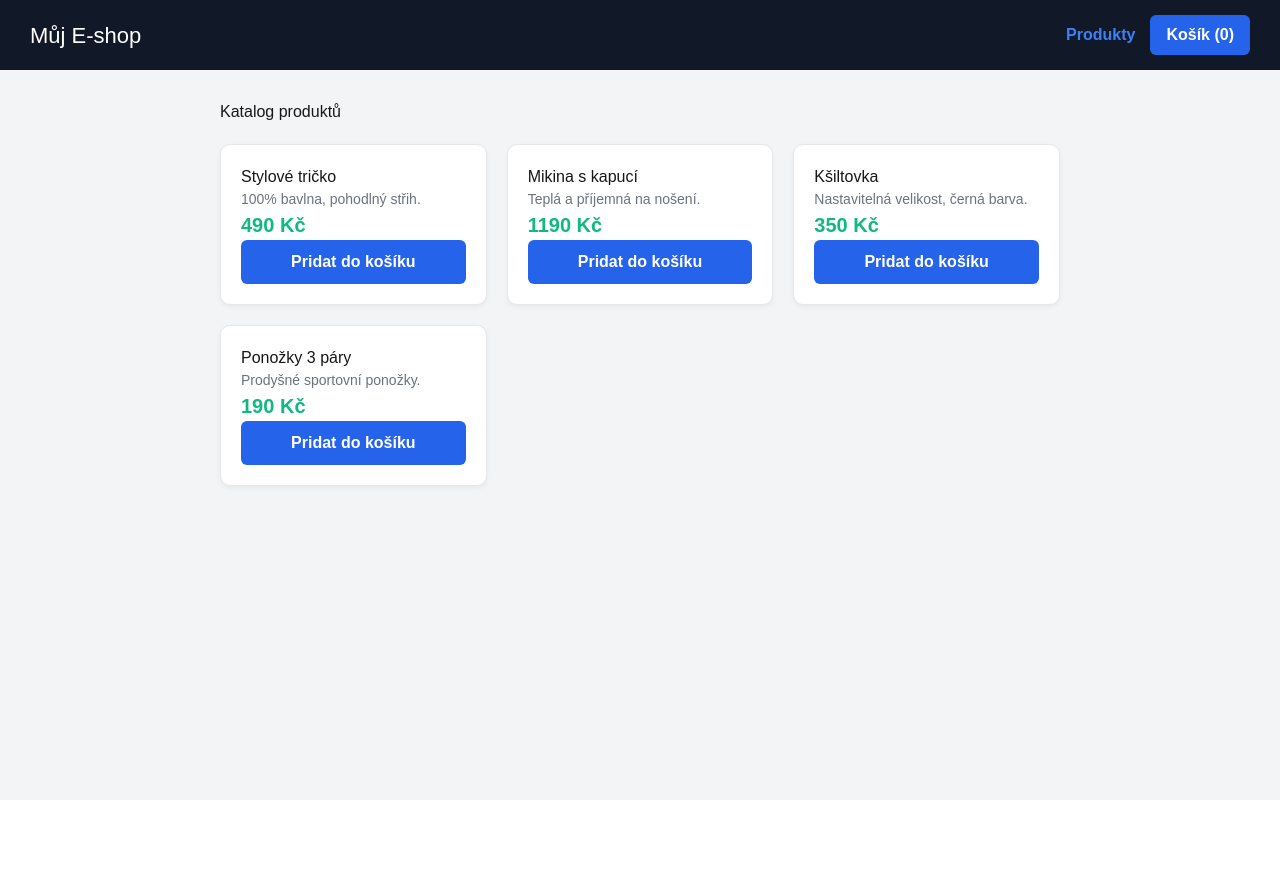
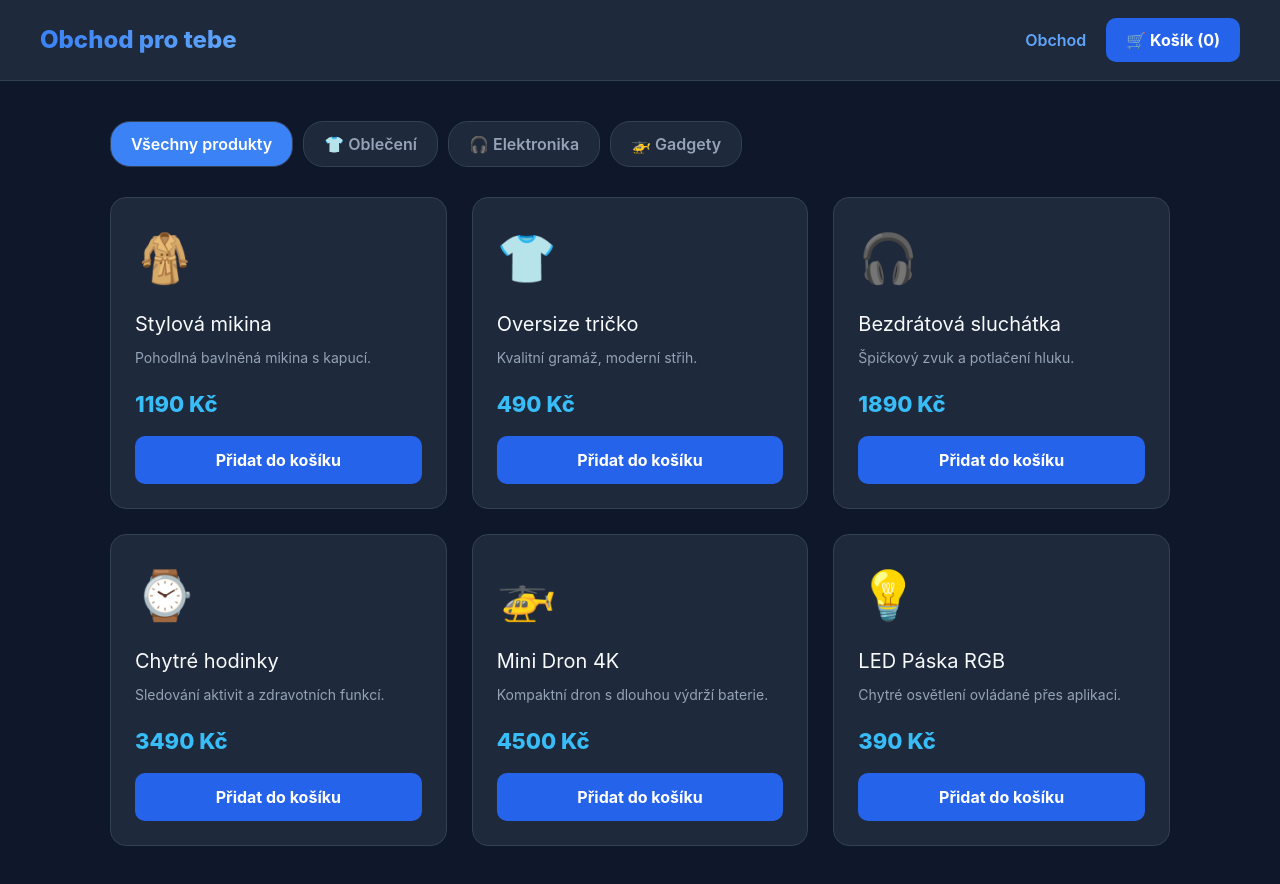
Before and after one commit to lukasbauer-oss/muj-eshop-v2, a Next.js app: page / in a window 1280 px wide. Before the commit the page ends 800 px from the top, so only its background shows below. Built offline with nearby package versions, Linux system fonts and the light colour scheme.

Commit message:
novy design eshopu

```diff
--- a/app/page.tsx
+++ b/app/page.tsx
@@ -1,12 +1,13 @@
 "use client";
 import { useState } from "react";
 
-// Definice typů
 type Produkt = {
   id: number;
   nazev: string;
   cena: number;
+  kategorie: "obleceni" | "elektronika" | "gadgety";
   popis: string;
+  emoji: string;
 };
 
 type KosikPolozka = {
@@ -15,19 +16,25 @@ type KosikPolozka = {
 };
 
 export default function Home() {
-  const [zalozka, setZalozka] = useState<"produkty" | "kosik">("produkty");
+  const [zalozka, setZalozka] = useState<"obchod" | "kosik">("obchod");
+  const [kategorie, setKategorie] = useState<"vse" | "obleceni" | "elektronika" | "gadgety">("vse");
   const [kosik, setKosik] = useState<KosikPolozka[]>([]);
+  const [animovanyId, setAnimovanyId] = useState<number | null>(null);
+  const [platbaProbehla, setPlatbaProbehla] = useState(false);
 
-  // Seznam nabízených produktů
   const produkty: Produkt[] = [
-    { id: 1, nazev: "Stylové tričko", cena: 490, popis: "100% bavlna, pohodlný střih." },
-    { id: 2, nazev: "Mikina s kapucí", cena: 1190, popis: "Teplá a příjemná na nošení." },
-    { id: 3, nazev: "Kšiltovka", cena: 350, popis: "Nastavitelná velikost, černá barva." },
-    { id: 4, nazev: "Ponožky 3 páry", cena: 190, popis: "Prodyšné sportovní ponožky." },
+    { id: 1, nazev: "Stylová mikina", cena: 1190, kategorie: "obleceni", popis: "Pohodlná bavlněná mikina s kapucí.", emoji: "🧥" },
+    { id: 2, nazev: "Oversize tričko", cena: 490, kategorie: "obleceni", popis: "Kvalitní gramáž, moderní střih.", emoji: "👕" },
+    { id: 3, nazev: "Bezdrátová sluchátka", cena: 1890, kategorie: "elektronika", popis: "Špičkový zvuk a potlačení hluku.", emoji: "🎧" },
+    { id: 4, nazev: "Chytré hodinky", cena: 3490, kategorie: "elektronika", popis: "Sledování aktivit a zdravotních funkcí.", emoji: "⌚" },
+    { id: 5, nazev: "Mini Dron 4K", cena: 4500, kategorie: "gadgety", popis: "Kompaktní dron s dlouhou výdrží baterie.", emoji: "🚁" },
+    { id: 6, nazev: "LED Páska RGB", cena: 390, kategorie: "gadgety", popis: "Chytré osvětlení ovládané přes aplikaci.", emoji: "💡" },
   ];
 
-  // Přidání do košíku
   const pridatDoKosiku = (produkt: Produkt) => {
+    setAnimovanyId(produkt.id);
+    setTimeout(() => setAnimovanyId(null), 600);
+
     setKosik((puvodni) => {
       const existuje = puvodni.find((p) => p.produkt.id === produkt.id);
       if (existuje) {
@@ -39,12 +46,6 @@ export default function Home() {
     });
   };
 
-  // Odebrání položky z košíku
-  const odebratZKosiku = (id: number) => {
-    setKosik((puvodni) => puvodni.filter((p) => p.produkt.id !== id));
-  };
-
-  // Změna počtu kusů
   const zmenitPocet = (id: number, zmena: number) => {
     setKosik((puvodni) =>
       puvodni
@@ -59,48 +60,111 @@ export default function Home() {
     );
   };
 
-  // Celková cena
   const celkovaCena = kosik.reduce((sum, p) => sum + p.produkt.cena * p.pocet, 0);
   const celkovyPocetKusu = kosik.reduce((sum, p) => sum + p.pocet, 0);
 
+  const filtrovaneProdukty = kategorie === "vse"
+    ? produkty
+    : produkty.filter((p) => p.kategorie === kategorie);
+
+  const zaplatit = () => {
+    setPlatbaProbehla(true);
+    setTimeout(() => {
+      setKosik([]);
+      setPlatbaProbehla(false);
+      setZalozka("obchod");
+      alert("Platba byla úspěšně zpracována! Děkujeme za nákup v Obchod pro tebe.");
+    }, 1500);
+  };
+
   return (
-    <div style={{ fontFamily: "sans-serif", backgroundColor: "#f3f4f6", minHeight: "100vh", margin: 0 }}>
-      {/* HORNÍ LIŠTA / NAVIGACE */}
-      <header style={{ backgroundColor: "#111827", color: "white", padding: "15px 30px", display: "flex", justifyContent: "space-between", alignItems: "center" }}>
-        <h1 style={{ margin: 0, fontSize: "22px" }}>Můj E-shop</h1>
-        <div style={{ display: "flex", gap: "15px" }}>
-          <button
-            onClick={() => setZalozka("produkty")}
-            style={{ background: "none", border: "none", color: zalozka === "produkty" ? "#3b82f6" : "white", cursor: "pointer", fontWeight: "bold", fontSize: "16px" }}
-          >
-            Produkty
+    <div style={{ fontFamily: "'Inter', system-ui, sans-serif", backgroundColor: "#0f172a", color: "#f8fafc", minHeight: "100vh", margin: 0 }}>
+      <style>{`
+        @keyframes pop {
+          0% { transform: scale(1); }
+          50% { transform: scale(1.08); }
+          100% { transform: scale(1); }
+        }
+        .animatovat { animation: pop 0.4s ease-in-out; }
+        .karta { transition: transform 0.2s ease, box-shadow 0.2s ease; }
+        .karta:hover { transform: translateY(-4px); box-shadow: 0 10px 25px -5px rgba(59, 130, 246, 0.3); }
+        .tlacitko { transition: all 0.2s ease; }
+        .tlacitko:active { transform: scale(0.96); }
+      `}</style>
+
+      {/* HEADER */}
+      <header style={{ backgroundColor: "#1e293b", borderBottom: "1px solid #334155", padding: "18px 40px", display: "flex", justifyContent: "space-between", alignItems: "center", sticky: "top", position: "sticky", top: 0, zIndex: 100 }}>
+        <h1 style={{ margin: 0, fontSize: "24px", fontWeight: "800", background: "linear-gradient(to right, #3b82f6, #60a5fa)", WebkitBackgroundClip: "text", WebkitTextFillColor: "transparent" }}>
+          Obchod pro tebe
+        </h1>
+        <div style={{ display: "flex", gap: "20px", alignItems: "center" }}>
+          <button onClick={() => setZalozka("obchod")} style={{ background: "none", border: "none", color: zalozka === "obchod" ? "#60a5fa" : "#94a3b8", cursor: "pointer", fontWeight: "600", fontSize: "16px" }}>
+            Obchod
           </button>
-          <button
-            onClick={() => setZalozka("kosik")}
-            style={{ background: "#2563eb", border: "none", color: "white", padding: "8px 16px", borderRadius: "6px", cursor: "pointer", fontWeight: "bold" }}
-          >
-            Košík ({celkovyPocetKusu})
+          <button onClick={() => setZalozka("kosik")} className={`tlacitko ${animovanyId ? "animatovat" : ""}`} style={{ backgroundColor: "#2563eb", color: "white", border: "none", padding: "10px 20px", borderRadius: "10px", cursor: "pointer", fontWeight: "700", display: "flex", alignItems: "center", gap: "8px" }}>
+            🛒 Košík ({celkovyPocetKusu})
           </button>
         </div>
       </header>
 
       {/* OBSAH */}
-      <main style={{ padding: "30px", maxWidth: "900px", margin: "0 auto" }}>
-        {zalozka === "produkty" && (
+      <main style={{ padding: "40px 20px", maxWidth: "1100px", margin: "0 auto" }}>
+        {zalozka === "obchod" && (
           <div>
-            <h2 style={{ marginBottom: "20px" }}>Katalog produktů</h2>
-            <div style={{ display: "grid", gridTemplateColumns: "repeat(auto-fit, minmax(220px, 1fr))", gap: "20px" }}>
-              {produkty.map((produkt) => (
-                <div key={produkt.id} style={{ border: "1px solid #e5e7eb", borderRadius: "10px", padding: "20px", backgroundColor: "white", boxShadow: "0 2px 5px rgba(0,0,0,0.05)" }}>
-                  <h3 style={{ marginTop: 0 }}>{produkt.nazev}</h3>
-                  <p style={{ color: "#6b7280", fontSize: "14px" }}>{produkt.popis}</p>
-                  <p style={{ fontWeight: "bold", fontSize: "20px", color: "#10b981" }}>{produkt.cena} Kč</p>
-                  <button
-                    onClick={() => pridatDoKosiku(produkt)}
-                    style={{ width: "100%", padding: "10px", backgroundColor: "#2563eb", color: "white", border: "none", borderRadius: "6px", cursor: "pointer", fontWeight: "bold" }}
-                  >
-                    Pridat do košíku
-                  </button>
+            {/* KATEGORIE ZÁLOŽKY */}
+            <div style={{ display: "flex", gap: "10px", marginBottom: "30px", flexWrap: "wrap" }}>
+              {[
+                { id: "vse", label: "Všechny produkty" },
+                { id: "obleceni", label: "👕 Oblečení" },
+                { id: "elektronika", label: "🎧 Elektronika" },
+                { id: "gadgety", label: "🚁 Gadgety" },
+              ].map((kat) => (
+                <button
+                  key={kat.id}
+                  onClick={() => setKategorie(kat.id as any)}
+                  style={{
+                    backgroundColor: kategorie === kat.id ? "#3b82f6" : "#1e293b",
+                    color: kategorie === kat.id ? "white" : "#94a3b8",
+                    border: "1px solid #334155",
+                    padding: "10px 20px",
+                    borderRadius: "20px",
+                    cursor: "pointer",
+                    fontWeight: "600"
+                  }}
+                >
+                  {kat.label}
+                </button>
+              ))}
+            </div>
+
+            {/* KATALOG */}
+            <div style={{ display: "grid", gridTemplateColumns: "repeat(auto-fill, minmax(280px, 1fr))", gap: "25px" }}>
+              {filtrovaneProdukty.map((p) => (
+                <div key={p.id} className="karta" style={{ backgroundColor: "#1e293b", border: "1px solid #334155", borderRadius: "16px", padding: "24px", display: "flex", flexDirection: "column", justifyContent: "space-between" }}>
+                  <div>
+                    <div style={{ fontSize: "48px", marginBottom: "15px" }}>{p.emoji}</div>
+                    <h3 style={{ margin: "0 0 8px 0", fontSize: "20px" }}>{p.nazev}</h3>
+                    <p style={{ color: "#94a3b8", fontSize: "14px", margin: "0 0 20px 0" }}>{p.popis}</p>
+                  </div>
+                  <div>
+                    <div style={{ fontSize: "22px", fontWeight: "800", color: "#38bdf8", marginBottom: "15px" }}>{p.cena} Kč</div>
+                    <button
+                      onClick={() => pridatDoKosiku(p)}
+                      className={`tlacitko ${animovanyId === p.id ? "animatovat" : ""}`}
+                      style={{
+                        width: "100%",
+                        padding: "12px",
+                        backgroundColor: animovanyId === p.id ? "#10b981" : "#2563eb",
+                        color: "white",
+                        border: "none",
+                        borderRadius: "10px",
+                        cursor: "pointer",
+                        fontWeight: "700"
+                      }}
+                    >
+                      {animovanyId === p.id ? "✓ Přidáno!" : "Přidat do košíku"}
+                    </button>
+                  </div>
                 </div>
               ))}
             </div>
@@ -108,47 +172,59 @@ export default function Home() {
         )}
 
         {zalozka === "kosik" && (
-          <div>
-            <h2 style={{ marginBottom: "20px" }}>Nákupní košík</h2>
+          <div style={{ maxWidth: "700px", margin: "0 auto" }}>
+            <h2 style={{ fontSize: "28px", marginBottom: "25px" }}>Nákupní košík</h2>
             {kosik.length === 0 ? (
-              <div style={{ backgroundColor: "white", padding: "30px", borderRadius: "10px", textAlign: "center" }}>
-                <p style={{ fontSize: "18px", color: "#6b7280" }}>Váš košík je zatím prázdný.</p>
-                <button
-                  onClick={() => setZalozka("produkty")}
-                  style={{ backgroundColor: "#2563eb", color: "white", border: "none", padding: "10px 20px", borderRadius: "6px", cursor: "pointer" }}
-                >
+              <div style={{ backgroundColor: "#1e293b", padding: "40px", borderRadius: "16px", textAlign: "center", border: "1px solid #334155" }}>
+                <p style={{ color: "#94a3b8", fontSize: "18px" }}>Košík je prázdný.</p>
+                <button onClick={() => setZalozka("obchod")} style={{ backgroundColor: "#2563eb", color: "white", border: "none", padding: "12px 24px", borderRadius: "10px", cursor: "pointer", fontWeight: "600" }}>
                   Prohlédnout produkty
                 </button>
               </div>
             ) : (
-              <div style={{ backgroundColor: "white", padding: "20px", borderRadius: "10px", boxShadow: "0 2px 5px rgba(0,0,0,0.05)" }}>
-                {kosik.map((polozka) => (
-                  <div key={polozka.produkt.id} style={{ display: "flex", justifyContent: "space-between", alignItems: "center", borderBottom: "1px solid #f3f4f6", padding: "15px 0" }}>
+              <div style={{ backgroundColor: "#1e293b", padding: "30px", borderRadius: "16px", border: "1px solid #334155" }}>
+                {kosik.map((item) => (
+                  <div key={item.produkt.id} style={{ display: "flex", justifyContent: "space-between", alignItems: "center", borderBottom: "1px solid #334155", padding: "15px 0" }}>
                     <div>
-                      <h4 style={{ margin: 0 }}>{polozka.produkt.nazev}</h4>
-                      <p style={{ margin: "5px 0 0 0", color: "#6b7280" }}>{polozka.produkt.cena} Kč / ks</p>
+                      <h4 style={{ margin: 0, fontSize: "18px" }}>{item.produkt.emoji} {item.produkt.nazev}</h4>
+                      <p style={{ margin: "4px 0 0 0", color: "#94a3b8" }}>{item.produkt.cena} Kč / ks</p>
                     </div>
-                    <div style={{ display: "flex", alignItems: "center", gap: "10px" }}>
-                      <button onClick={() => zmenitPocet(polozka.produkt.id, -1)} style={{ padding: "5px 10px", cursor: "pointer" }}>-</button>
-                      <span><strong>{polozka.pocet}</strong> ks</span>
-                      <button onClick={() => zmenitPocet(polozka.produkt.id, 1)} style={{ padding: "5px 10px", cursor: "pointer" }}>+</button>
-                      <button
-                        onClick={() => odebratZKosiku(polozka.produkt.id)}
-                        style={{ backgroundColor: "#ef4444", color: "white", border: "none", padding: "6px 12px", borderRadius: "4px", cursor: "pointer", marginLeft: "10px" }}
-                      >
-                        Smazat
-                      </button>
+                    <div style={{ display: "flex", alignItems: "center", gap: "12px" }}>
+                      <button onClick={() => zmenitPocet(item.produkt.id, -1)} style={{ backgroundColor: "#334155", color: "white", border: "none", width: "30px", height: "30px", borderRadius: "6px", cursor: "pointer" }}>-</button>
+                      <span style={{ fontWeight: "bold" }}>{item.pocet}</span>
+                      <button onClick={() => zmenitPocet(item.produkt.id, 1)} style={{ backgroundColor: "#334155", color: "white", border: "none", width: "30px", height: "30px", borderRadius: "6px", cursor: "pointer" }}>+</button>
                     </div>
                   </div>
                 ))}
 
-                <div style={{ marginTop: "20px", textAlign: "right" }}>
-                  <h3>Celková cena: <span style={{ color: "#10b981" }}>{celkovaCena} Kč</span></h3>
+                {/* SUMÁŘ A SIMULACE PLATEBNÍ BRÁNY */}
+                <div style={{ marginTop: "30px", borderTop: "2px solid #334155", paddingTop: "20px" }}>
+                  <div style={{ display: "flex", justifyContent: "space-between", alignItems: "center", marginBottom: "25px" }}>
+                    <span style={{ fontSize: "20px", color: "#94a3b8" }}>Celkem k úhradě:</span>
+                    <span style={{ fontSize: "28px", fontWeight: "800", color: "#38bdf8" }}>{celkovaCena} Kč</span>
+                  </div>
+
+                  <div style={{ backgroundColor: "#0f172a", padding: "20px", borderRadius: "12px", marginBottom: "20px", border: "1px solid #334155" }}>
+                    <h4 style={{ margin: "0 0 10px 0", color: "#94a3b8" }}>Simulace platební brány</h4>
+                    <p style={{ fontSize: "13px", color: "#64748b", margin: 0 }}>Kliknutím na tlačítko níže nasimulujete dokončení transakce.</p>
+                  </div>
+
                   <button
-                    onClick={() => alert("Objednávka byla odeslána!")}
-                    style={{ backgroundColor: "#10b981", color: "white", border: "none", padding: "12px 24px", borderRadius: "6px", fontSize: "16px", fontWeight: "bold", cursor: "pointer" }}
+                    onClick={zaplatit}
+                    disabled={platbaProbehla}
+                    style={{
+                      width: "100%",
+                      padding: "16px",
+                      backgroundColor: platbaProbehla ? "#10b981" : "#10b981",
+                      color: "white",
+                      border: "none",
+                      borderRadius: "12px",
+                      fontSize: "18px",
+                      fontWeight: "800",
+                      cursor: "pointer",
+                    }}
                   >
-                    Odeslat objednávku
+                    {platbaProbehla ? "Zpracovávám platbu..." : "Zaplatit kartou"}
                   </button>
                 </div>
               </div>
```
